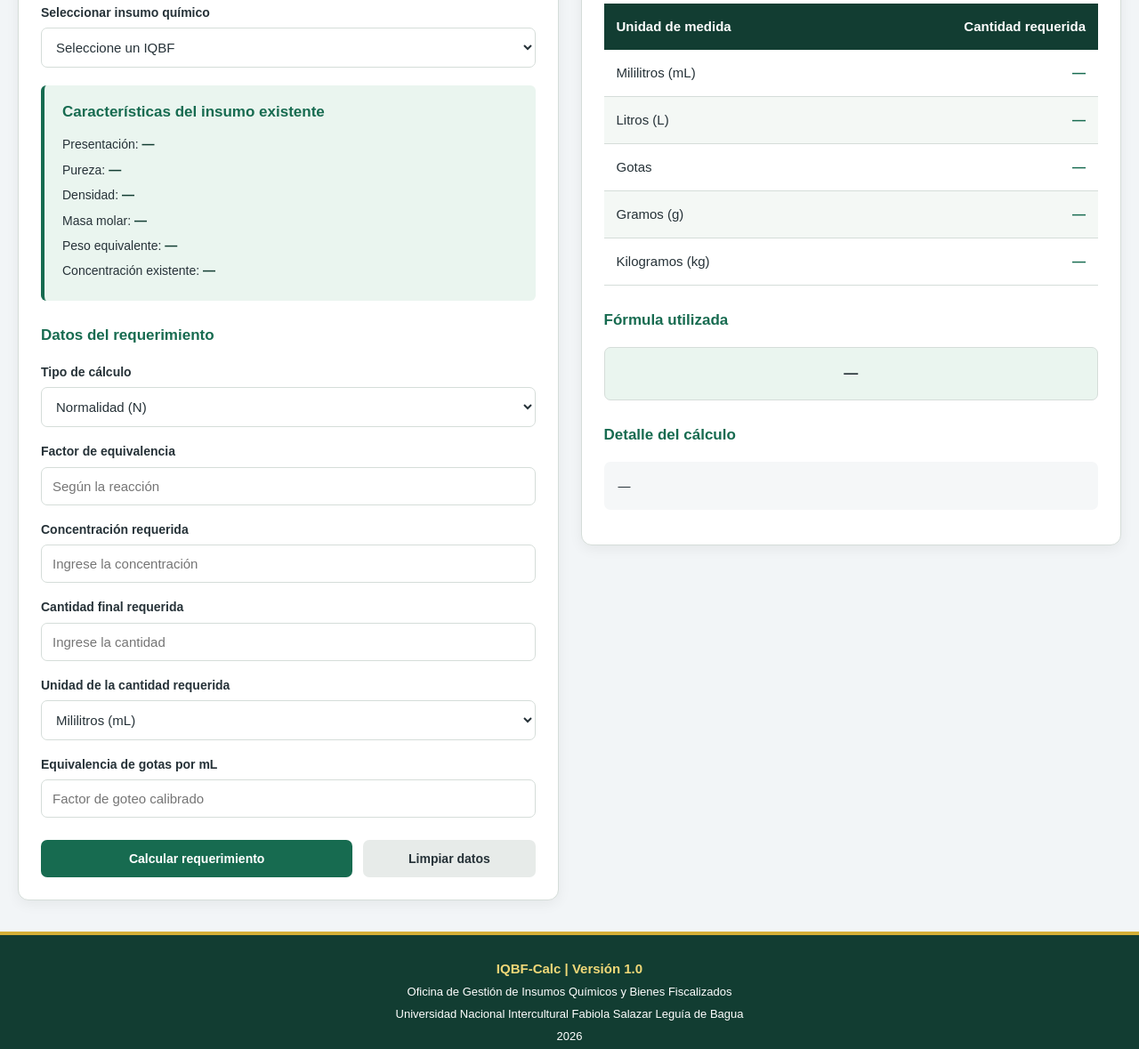
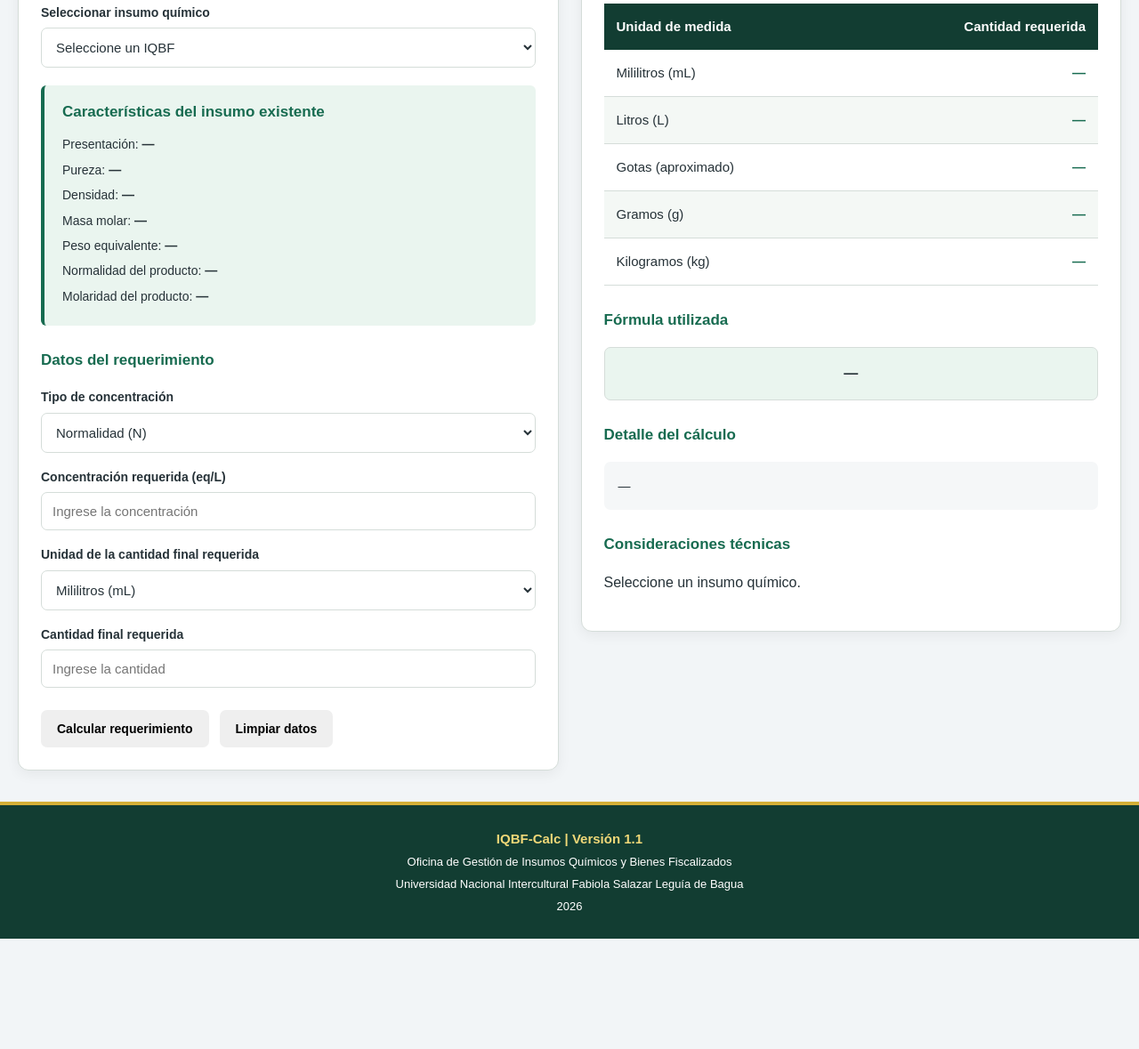
Before and after one commit to jorgefernandezjibaja-crypto/IQBF-Calc, a plain HTML site: page index.html in a window 1280 px wide. Shown: the part 372-1551 px from the top of the page at 89% size. After the commit the page ends 1427 px from the top, so only its background shows below. Drawn offline with Linux system fonts and the light colour scheme.

Commit message:
Update index.html

```diff
--- a/index.html
+++ b/index.html
@@ -1,4 +1,3 @@
-
 <!DOCTYPE html>
 <html lang="es">
 <head>
@@ -15,6 +14,7 @@
 
     <header>
         <h1>IQBF-Calc</h1>
+
         <h2>Calculadora de requerimiento de insumos químicos y bienes fiscalizados</h2>
 
         <p>Oficina de Gestión de Insumos Químicos y Bienes Fiscalizados</p>
@@ -35,7 +35,7 @@
                 <option value="hcl">02. Ácido clorhídrico</option>
                 <option value="hno3">03. Ácido nítrico</option>
                 <option value="h2so4">04. Ácido sulfúrico</option>
-                <option value="amoniaco">05. Amoníaco</option>
+                <option value="amoniaco">05. Amoniaco</option>
                 <option value="na2co3">06. Carbonato de sodio</option>
                 <option value="nh4cl">07. Cloruro de amonio</option>
                 <option value="eter">08. Éter etílico</option>
@@ -49,70 +49,76 @@
 
                 <h3>Características del insumo existente</h3>
 
-                <p>Presentación: <span id="presentacion">—</span></p>
+                <p>Presentación: <strong id="estado">—</strong></p>
 
-                <p>Pureza: <span id="pureza">—</span></p>
+                <p>Pureza: <strong id="pureza">—</strong></p>
 
-                <p>Densidad: <span id="densidad">—</span></p>
+                <p>Densidad: <strong id="densidad">—</strong></p>
 
-                <p>Masa molar: <span id="masaMolar">—</span></p>
+                <p>Masa molar: <strong id="masaMolar">—</strong></p>
 
-                <p>Peso equivalente: <span id="pesoEquivalente">—</span></p>
+                <p>Peso equivalente: <strong id="pesoEquivalente">—</strong></p>
 
-                <p>Concentración existente: <span id="concentracionExistente">—</span></p>
+                <p>Normalidad del producto: <strong id="normalidadExistente">—</strong></p>
+
+                <p>Molaridad del producto: <strong id="molaridadExistente">—</strong></p>
 
             </section>
 
             <h3>Datos del requerimiento</h3>
 
-            <label for="tipoCalculo">Tipo de cálculo</label>
+            <label for="tipoCalculo">Tipo de concentración</label>
 
             <select id="tipoCalculo">
                 <option value="normalidad">Normalidad (N)</option>
                 <option value="molaridad">Molaridad (M)</option>
-                <option value="porcentajeVV">Porcentaje (% v/v)</option>
-                <option value="porcentajePV">Porcentaje (% m/v)</option>
-                <option value="porcentajePP">Porcentaje (% m/m)</option>
-                <option value="conversion">Conversión de unidades</option>
+                <option value="porcentaje">Porcentaje (%)</option>
             </select>
 
-            <label for="factorEquivalencia">Factor de equivalencia</label>
+            <label id="labelConcentracion" for="concentracion">
+                Concentración requerida (eq/L)
+            </label>
 
-            <input type="number" id="factorEquivalencia"
-                   min="0.000001" step="any"
-                   placeholder="Según la reacción">
+            <input
+                type="number"
+                id="concentracion"
+                min="0"
+                step="any"
+                placeholder="Ingrese la concentración"
+            >
 
-            <label for="concentracion">Concentración requerida</label>
+            <label for="unidad">
+                Unidad de la cantidad final requerida
+            </label>
 
-            <input type="number" id="concentracion"
-                   min="0" step="any"
-                   placeholder="Ingrese la concentración">
-
-            <label for="volumen">Cantidad final requerida</label>
-
-            <input type="number" id="volumen"
-                   min="0" step="any"
-                   placeholder="Ingrese la cantidad">
-
-            <label for="unidadVolumen">Unidad de la cantidad requerida</label>
-
-            <select id="unidadVolumen">
+            <select id="unidad">
                 <option value="ml">Mililitros (mL)</option>
                 <option value="l">Litros (L)</option>
                 <option value="gotas">Gotas</option>
-                <option value="g">Gramos (g)</option>
-                <option value="kg">Kilogramos (kg)</option>
             </select>
 
-            <label for="factorGotas">Equivalencia de gotas por mL</label>
+            <label for="cantidad">
+                Cantidad final requerida
+            </label>
 
-            <input type="number" id="factorGotas"
-                   min="0.000001" step="any"
-                   placeholder="Factor de goteo calibrado">
+            <input
+                type="number"
+                id="cantidad"
+                min="0"
+                step="any"
+                placeholder="Ingrese la cantidad"
+            >
 
             <div class="botones">
-                <button type="button" id="calcular">Calcular requerimiento</button>
-                <button type="button" id="limpiar">Limpiar datos</button>
+
+                <button type="button" id="btnCalcular">
+                    Calcular requerimiento
+                </button>
+
+                <button type="button" id="btnLimpiar">
+                    Limpiar datos
+                </button>
+
             </div>
 
         </section>
@@ -121,9 +127,10 @@
 
             <h2>Resultados del cálculo</h2>
 
-            <div id="mensaje" role="status"></div>
+            <div id="mensaje" role="status" aria-live="polite"></div>
 
             <table>
+
                 <thead>
                     <tr>
                         <th>Unidad de medida</th>
@@ -132,6 +139,7 @@
                 </thead>
 
                 <tbody>
+
                     <tr>
                         <td>Mililitros (mL)</td>
                         <td id="resultadoML">—</td>
@@ -143,7 +151,7 @@
                     </tr>
 
                     <tr>
-                        <td>Gotas</td>
+                        <td>Gotas (aproximado)</td>
                         <td id="resultadoGotas">—</td>
                     </tr>
 
@@ -156,7 +164,9 @@
                         <td>Kilogramos (kg)</td>
                         <td id="resultadoKG">—</td>
                     </tr>
+
                 </tbody>
+
             </table>
 
             <h3>Fórmula utilizada</h3>
@@ -167,13 +177,19 @@
 
             <p id="detalle">—</p>
 
+            <h3>Consideraciones técnicas</h3>
+
+            <p id="consideraciones">
+                Seleccione un insumo químico.
+            </p>
+
         </section>
 
     </main>
 
     <footer>
 
-        <p>IQBF-Calc | Versión 1.0</p>
+        <p>IQBF-Calc | Versión 1.1</p>
 
         <p>Oficina de Gestión de Insumos Químicos y Bienes Fiscalizados</p>
 
```
